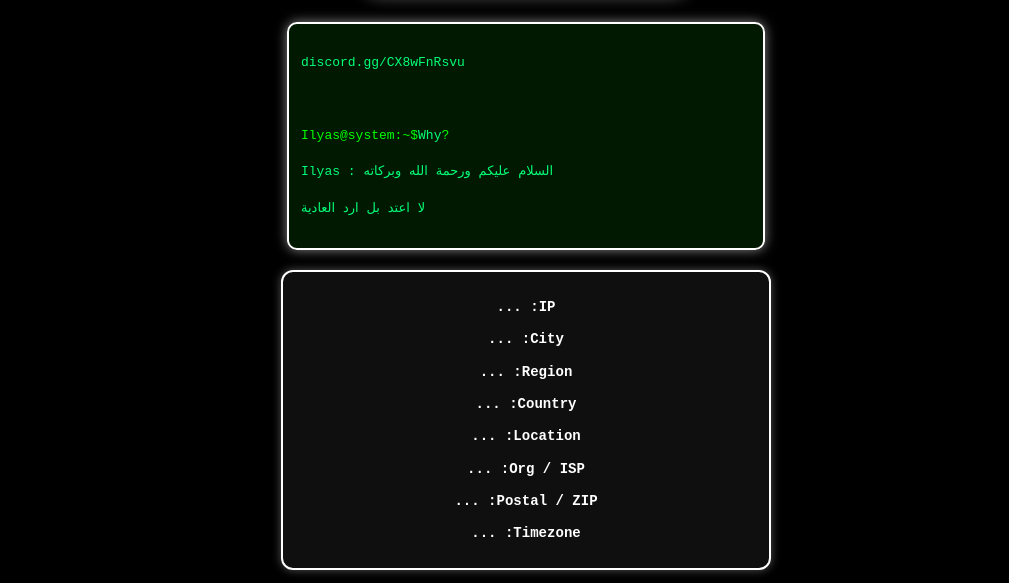
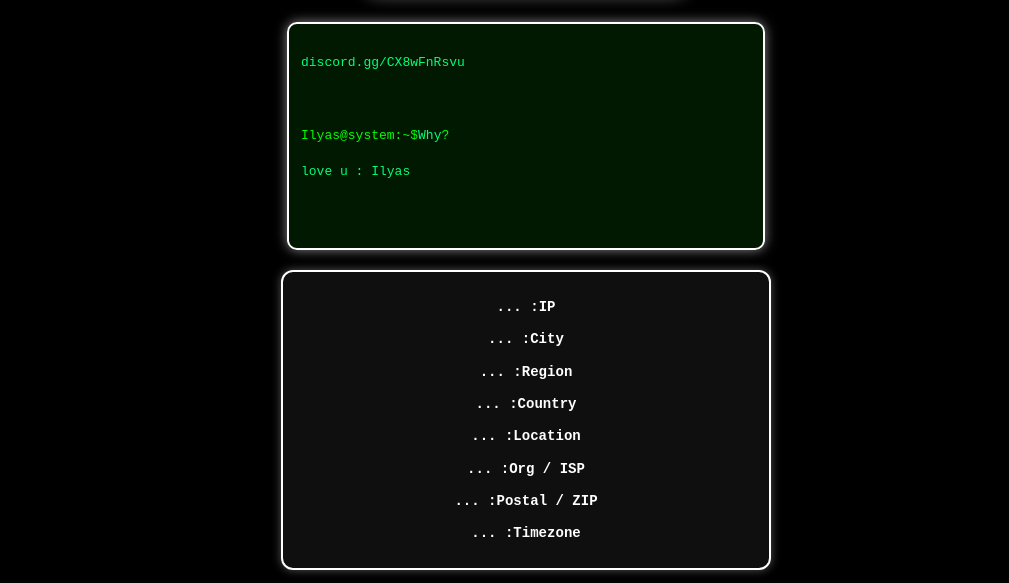
Before and after one commit to darkstmen-stack/meow, a plain HTML site: page index.html in a window 1280 px wide. Shown: the part 267-850 px from the top of the page, without its empty margins (114-1123 px from the left). Drawn offline with Linux system fonts and the light colour scheme; no server answers.

Commit message:
Update index.html

```diff
--- a/index.html
+++ b/index.html
@@ -88,8 +88,8 @@ video {
     <br><br>
     <span style="color:#0f0;">?Ilyas@system:~$</span>Why
 
-    السلام عليكم ورحمة الله وبركاته : Ilyas
-    <br>لا اعتد بل ارد العادية
+    love u : Ilyas
+    <br>
   </div>
 
   <div class="info-box">
```
